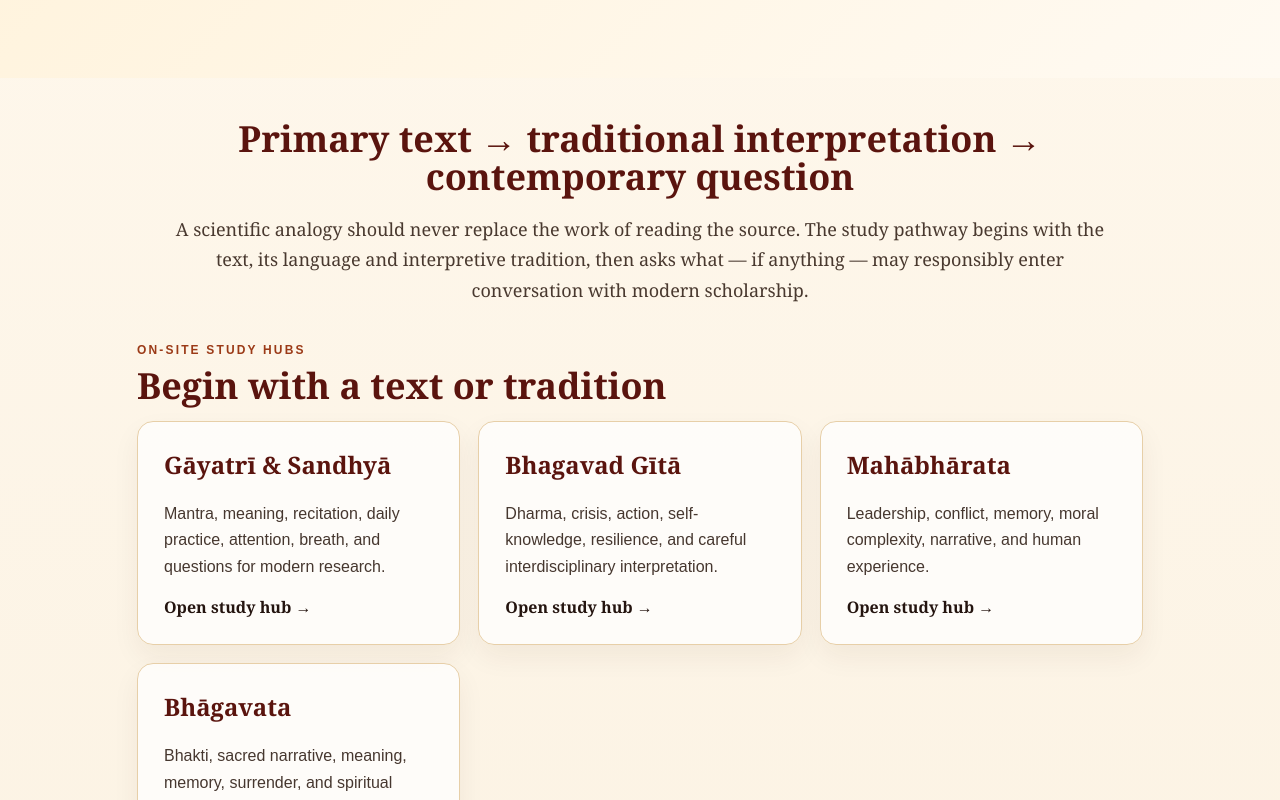
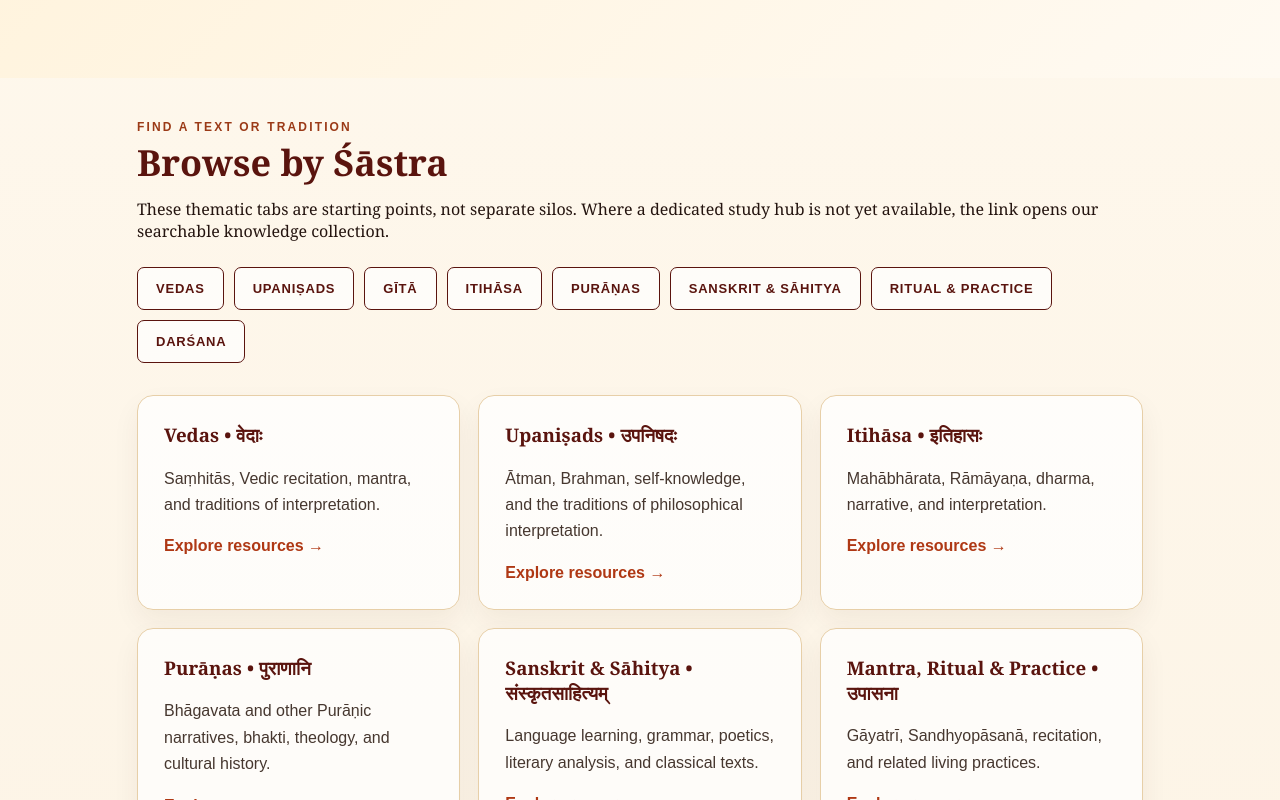
Before and after one commit to nishmishra/ivypandit-v2, a Next.js app: page /shastra-study in a window 1280 px wide. Shown: the part 500-1300 px from the top of the page. Built offline with nearby package versions, Linux system fonts and the light colour scheme.

Commit message:
Improve IvyPandit navigation and guided discovery

```diff
--- a/app/shastra-study/page.tsx
+++ b/app/shastra-study/page.tsx
@@ -41,6 +41,28 @@ export default function ShastraStudyPage() {
       </section>
 
       <section className="content">
+        <section aria-label="Browse Śāstra categories" style={{marginBottom:'32px'}}>
+          <p className="kicker">Find a text or tradition</p>
+          <h2 className="sectionTitle">Browse by Śāstra</h2>
+          <p>These thematic tabs are starting points, not separate silos. Where a dedicated study hub is not yet available, the link opens our searchable knowledge collection.</p>
+          <nav aria-label="Śāstra thematic tabs" className="buttons" style={{justifyContent:'flex-start',flexWrap:'wrap',gap:'10px'}}>
+            {[
+              ['Vedas','#vedas'],['Upaniṣads','#upanishads'],['Gītā','/gita'],['Itihāsa','#itihasa'],['Purāṇas','#puranas'],['Sanskrit & Sāhitya','#sanskrit'],['Ritual & Practice','#practice'],['Darśana','#darshana']
+            ].map(([title,href])=><Link key={title} href={href} className="btn secondary">{title}</Link>)}
+          </nav>
+        </section>
+        <section className="resourceGrid" aria-label="Traditions and topic destinations">
+          {[
+            {id:'vedas',name:'Vedas • वेदाः',desc:'Saṃhitās, Vedic recitation, mantra, and traditions of interpretation.',href:'https://youtube.com/playlist?list=PLwQYDVEShtUoo8AoWn-6jYqbu0bk425h5&si=tJFxbnC9VvDjbGCW'},
+            {id:'upanishads',name:'Upaniṣads • उपनिषदः',desc:'Ātman, Brahman, self-knowledge, and the traditions of philosophical interpretation.',href:'https://youtube.com/playlist?list=PLwQYDVEShtUpeuJKGxSnFepXer-BY0GVy&si=MRZe8jWsRq67Lnrw'},
+            {id:'itihasa',name:'Itihāsa • इतिहासः',desc:'Mahābhārata, Rāmāyaṇa, dharma, narrative, and interpretation.',href:'/mahabharata'},
+            {id:'puranas',name:'Purāṇas • पुराणानि',desc:'Bhāgavata and other Purāṇic narratives, bhakti, theology, and cultural history.',href:'/bhagavatam'},
+            {id:'sanskrit',name:'Sanskrit & Sāhitya • संस्कृतसाहित्यम्',desc:'Language learning, grammar, poetics, literary analysis, and classical texts.',href:'/explore?q=Sanskrit'},
+            {id:'practice',name:'Mantra, Ritual & Practice • उपासना',desc:'Gāyatrī, Sandhyopāsanā, recitation, and related living practices.',href:'/gayatri'},
+            {id:'darshana',name:'Darśana & Philosophy • दर्शनानि',desc:'Vedānta, Nyāya, Sāṃkhya, Yoga, and philosophical questions.',href:'/explore?q=Vedanta'}
+          ].map(item=><div className="panel" id={item.id} key={item.id} style={{scrollMarginTop:'100px'}}><h3>{item.name}</h3><p>{item.desc}</p><a className="textLink" href={item.href}>Explore resources →</a></div>)}
+        </section>
+
         <section className="manifesto">
           <h2 className="sectionTitle">Primary text → traditional interpretation → contemporary question</h2>
           <p>A scientific analogy should never replace the work of reading the source. The study pathway begins with the text, its language and interpretive tradition, then asks what — if anything — may responsibly enter conversation with modern scholarship.</p>
```
